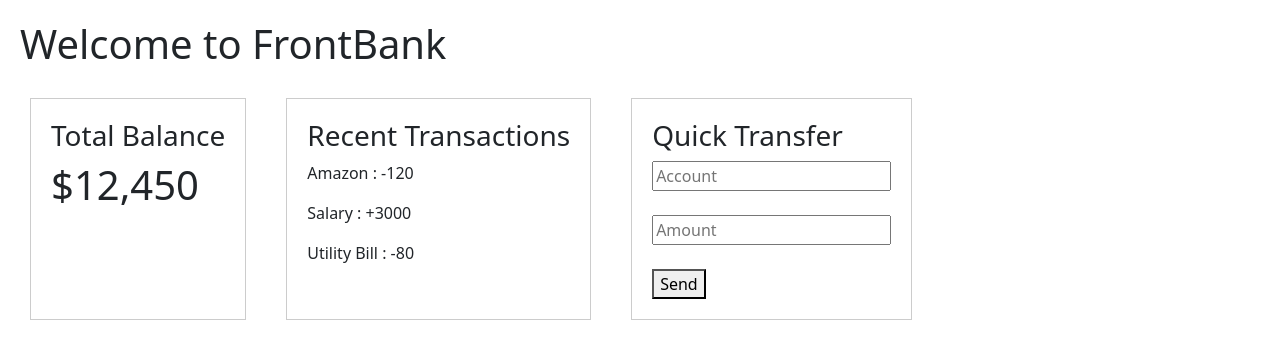
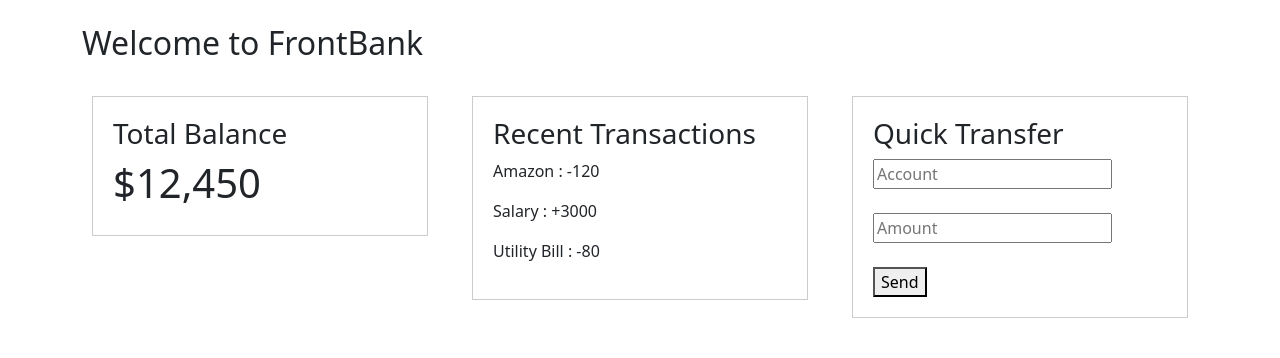
Before and after one commit to Kalyan9912/BANK-APP, a React (Create React App) app in the folder FRONT-END/: page / in a window 1280 px wide. Shown: the top 358 px of the page. Built offline with nearby package versions, Linux system fonts and the light colour scheme.

Commit message:
Update Dashboard.js

```diff
--- a/FRONT-END/src/pages/Dashboard.js
+++ b/FRONT-END/src/pages/Dashboard.js
@@ -4,21 +4,24 @@ import TransactionList from "../components/TransactionList";
 import TransferForm from "../components/TransferForm";
 
 function Dashboard() {
+  return (
+    <div className="container mt-4">
 
-  return (
-    <div style={{padding:"20px"}}>
+      <h2 className="mb-4">Welcome to FrontBank</h2>
 
-      <h1>Welcome to FrontBank</h1>
+      <div className="row">
 
-      <div style={{
-        display: "flex",
-        gap: "20px",
-        marginTop: "20px"
-      }}>
+        <div className="col-md-4">
+          <BalanceCard />
+        </div>
 
-        <BalanceCard />
-        <TransactionList />
-        <TransferForm />
+        <div className="col-md-4">
+          <TransactionList />
+        </div>
+
+        <div className="col-md-4">
+          <TransferForm />
+        </div>
 
       </div>
 
```
